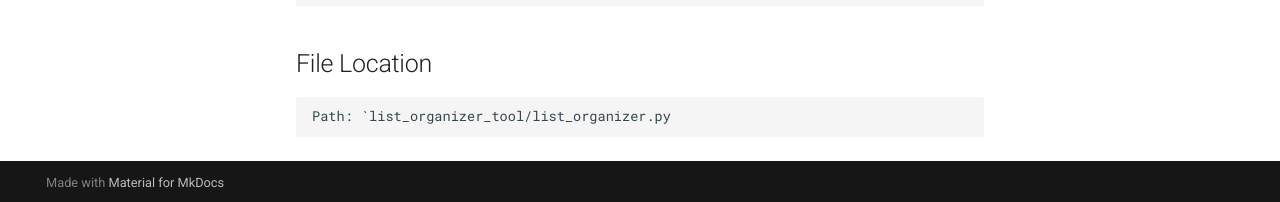
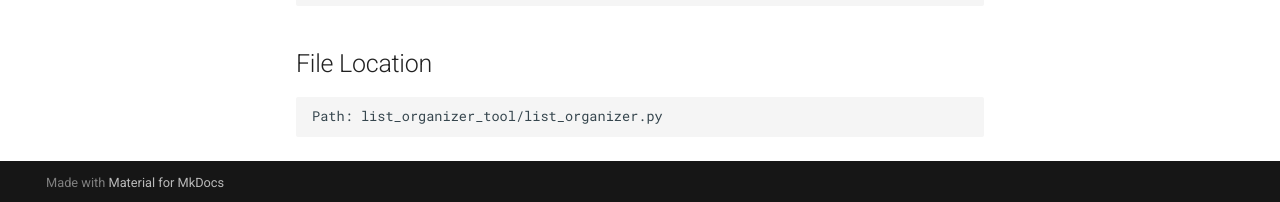
Before and after one commit to xiaosihuangsi/2025-python, an MkDocs documentation site: the page built from docs/projects/list_organizer.md, in a window 1280 px wide and 1021 px high. Shown: the part 816-1018 px from the top of the window. Built offline with MkDocs 1.6.1 and Material for MkDocs 9.7.7, drawn with Linux system fonts in a browser that asks for light colours.

````diff
--- a/docs/projects/list_organizer.md
+++ b/docs/projects/list_organizer.md
@@ -31,5 +31,5 @@ Copied list: [1, 2, 3, 4, 99]
 
 ## File Location
 ```bash
-Path: `list_organizer_tool/list_organizer.py
+Path: list_organizer_tool/list_organizer.py
 ```
````
